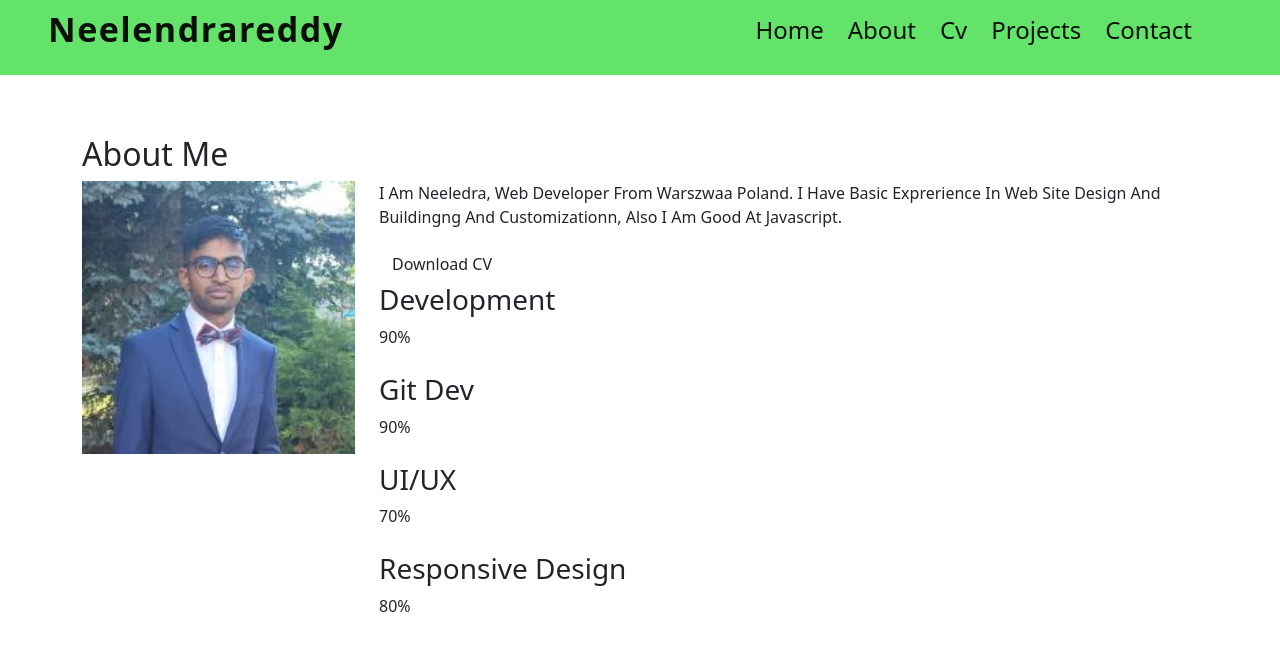
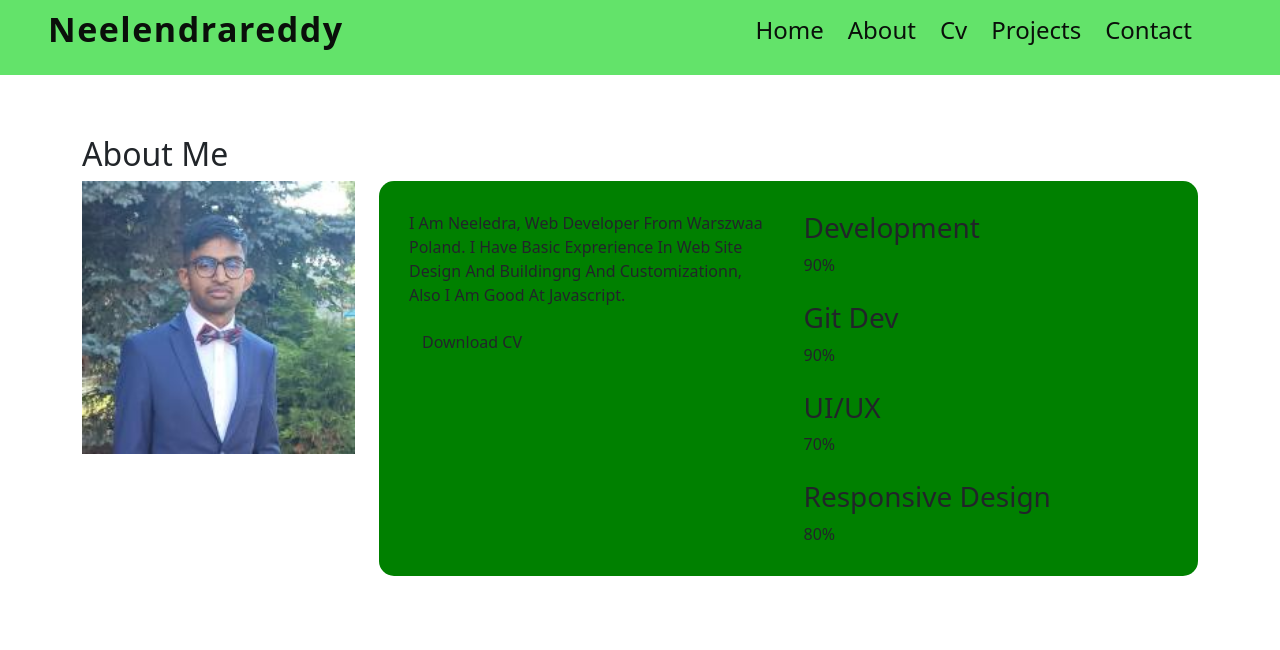
Before and after one commit to neelendrareddy9001/my-portfolio-website, a React (Create React App) app: page /about in a window 1280 px wide. Shown: the top 650 px of the page. Built offline with nearby package versions, Linux system fonts and the light colour scheme.

Commit message:
save changes

```diff
--- a/src/component/About/About.js
+++ b/src/component/About/About.js
@@ -11,7 +11,7 @@ const About = () => {
         <h2 className="about_title">About Me</h2>
         <div className="about_container grid">
           <img src={myImg} alt="" className="about_img" />
-          <div className="about_data-grid">
+          <div className="about_data grid">
             <div className="about_info">
               <p className="about_description">
                 I am Neeledra, web developer from warszwaa Poland. I have basic
--- a/src/component/About/About.scss
+++ b/src/component/About/About.scss
@@ -4,4 +4,43 @@
 .about_container {
   grid-template-columns: 3fr 9fr;
   column-gap: 1.875rem;
+  .about_data {
+    padding: 1.875rem;
+    background-color: green;
+    border-radius: 15px;
+    grid-template-columns: repeat(2, 1fr);
+    column-gap: 1.875rem;
+    align-items: flex-start;
+    position: relative;
+
+    .about_data::before {
+      content: "";
+      width: 0;
+      height: 0;
+      border-top: 10px solid transparent;
+      border-bottom: 10px solid transparent;
+      border-right: 15px solid transparent;
+      position: absolute;
+      left: -0.93rem;
+      top: 20%;
+    }
+
+    .about-description {
+      margin-bottom: 1rem;
+      text-align: justify;
+    }
+
+    .about-skills {
+      row-gap: 1.25rem;
+    }
+    .skills-titles {
+      display: flex;
+      justify-content: space-between;
+
+      .skills_name {
+        font-size: 32px;
+        font-weight: bold;
+      }
+    }
+  }
 }
```
